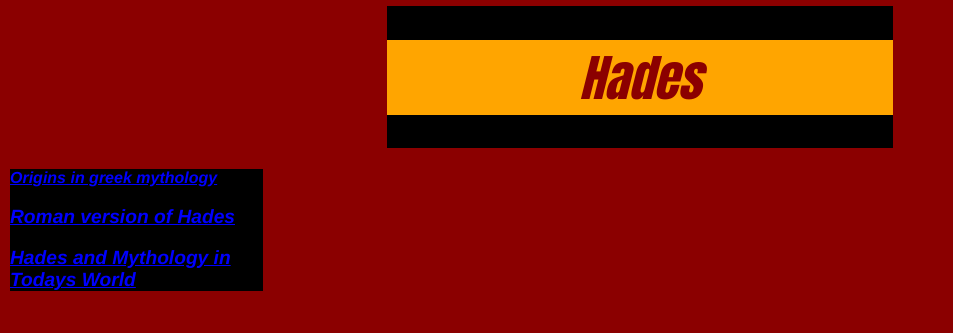
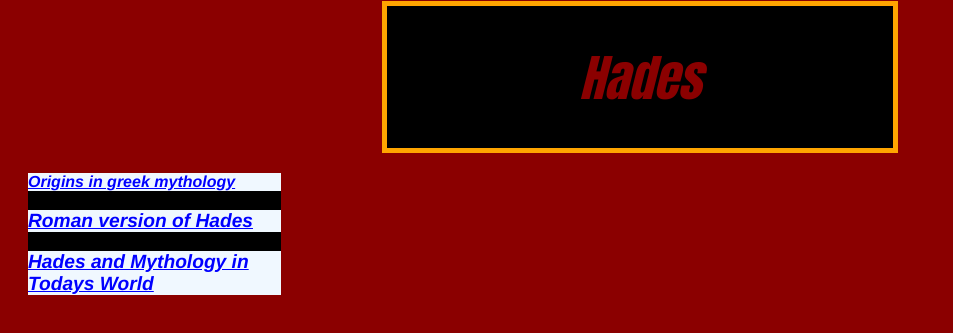
Before and after one commit to jdmar3-comp426/a01-RichardChiqui, a website: page index.html in a window 1280 px wide. Shown: the part 311-644 px from the top of the page, without its empty margins (0-953 px from the left). Drawn offline with Linux system fonts and the light colour scheme.

Commit message:
added some sibling selectors

```diff
--- a/index.html
+++ b/index.html
@@ -15,7 +15,7 @@
        </div>
        <div class="container">
            <div class="headerbox">
-                <h1 style='background-color: orange;'>Hades</h1>
+                <h1>Hades</h1>
            </div>
        </div>
        <div id="navi">
--- a/styles.css
+++ b/styles.css
@@ -11,16 +11,14 @@ body{
     background-color: #8B0000;
 }
 
-
 .container{
     width:80%;
     margin:auto;
     text-align: center
-
 }
 .headerbox{
     background-color:black;
-    border: 5px darkred solid;
+    border: 5px solid orange;
     width: 50%;
     margin:auto;
     font-style: italic;
@@ -32,7 +30,7 @@ body{
 #navi{
     background-color:black;
     width:20%;
-    margin:2px;;
+    margin:20px;
     height: 40%;
     font-style:oblique;
     font-family: 'Franklin Gothic Medium', 'Arial Narrow', Arial, sans-serif;
@@ -55,3 +53,6 @@ a:active{
 .img{
     border-radius: 8px;
 }
+div>p{
+    background-color: aliceblue;
+}
```
